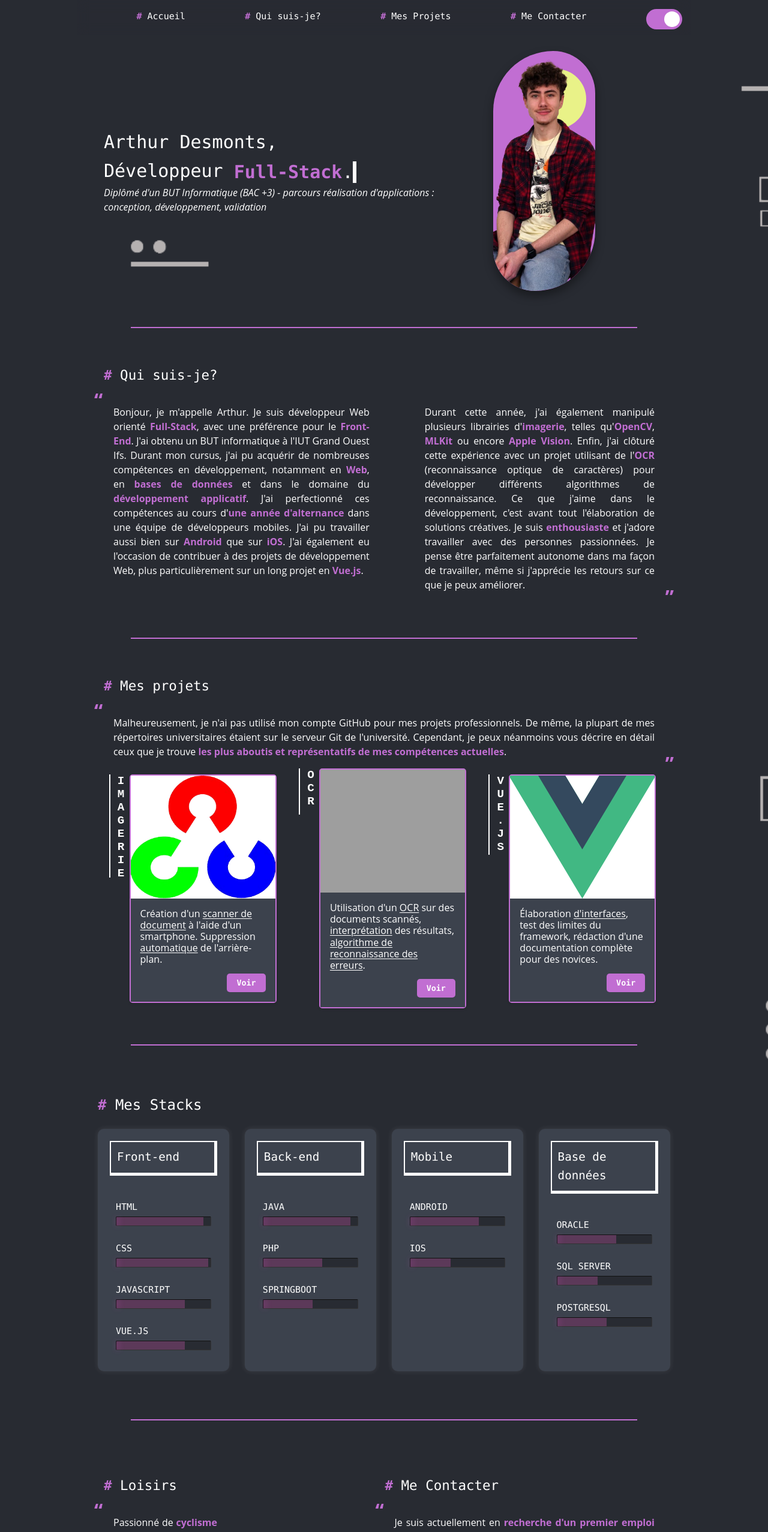
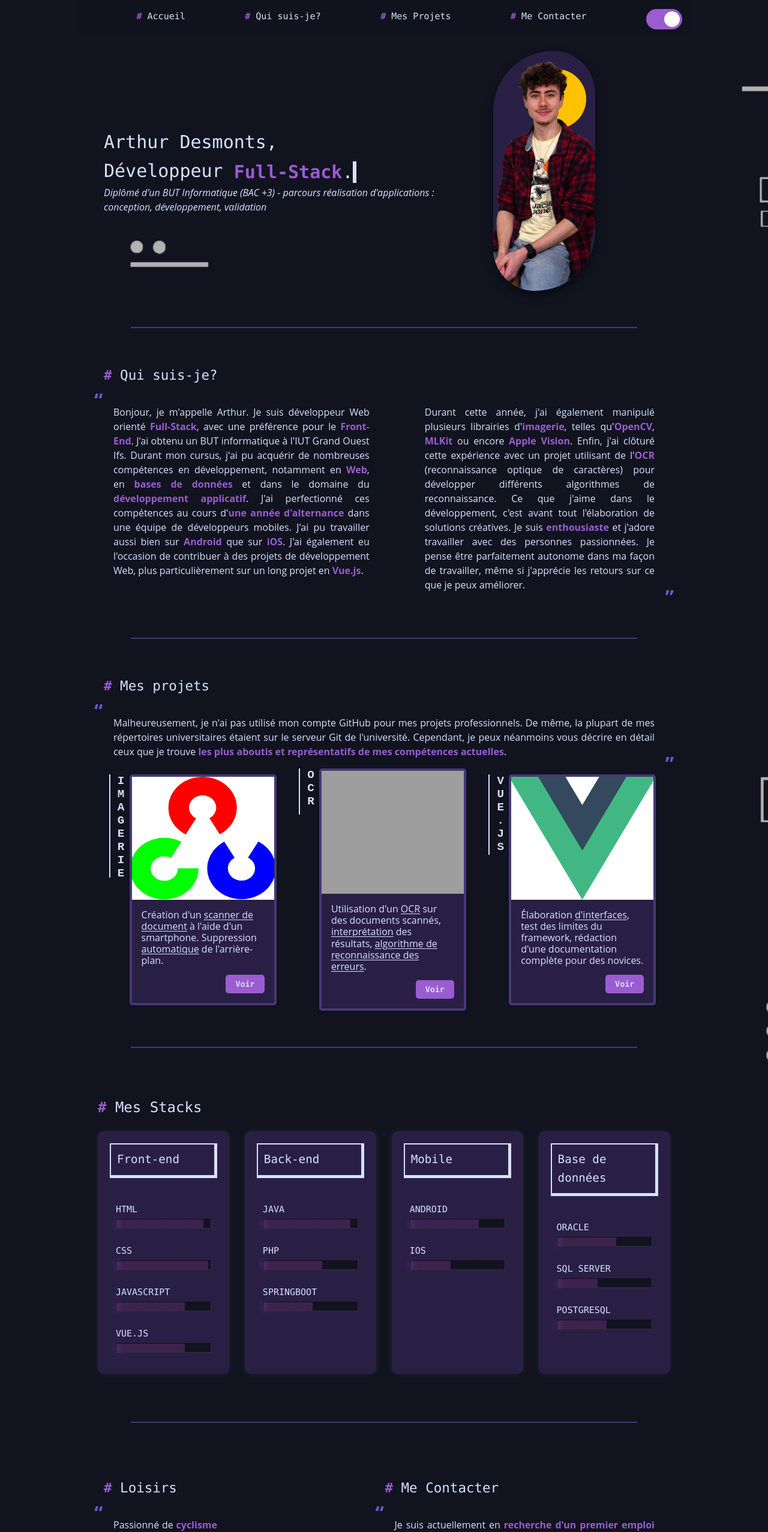
Before and after one commit to ArthurDesmonts/portfolio, a Vue app: page / in a window 1280 px wide. Shown: the top 2554 px of the page at 60% size. Built offline with nearby package versions, Linux system fonts and the light colour scheme.

Commit message:
change colors for darkmode

```diff
--- a/src/App.vue
+++ b/src/App.vue
@@ -216,7 +216,7 @@ onMounted(() => {
 .justify-content::after {
   content: '“';
   font-size: 2em;
-  color: #c16ed2;
+  color: var(--tile-color);
   position: absolute;
   font-weight: bold;
 }
@@ -260,7 +260,7 @@ onMounted(() => {
 
 .separateur {
   margin: 4em 5em;
-  border: 1px solid #c16ed2;
+  border: 1px solid var(--border-color);
 }
 
 .description-split {
@@ -280,7 +280,7 @@ onMounted(() => {
 }
 
 button {
-  background-color: #c16ed2;
+  background-color: var(--button-color);
   color: white;
   border: none;
   border-radius: 5px;
@@ -292,7 +292,7 @@ button {
 }
 
 button:hover {
-  background-color: #a44c9e;
+  background-color: var(--button-color-hover);
 }
 
 .mail-succes-listener {
@@ -310,7 +310,7 @@ button:hover {
 .event-content {
   margin-left: 1em;
   font-weight: bold;
-  color: #c16ed2;
+  color: var(--button-color);
 }
 
 .double-container {
--- a/src/assets/main.css
+++ b/src/assets/main.css
@@ -4,6 +4,7 @@
   --background-color: #e6dbd8;
   --text-color: #000000;
   --text-color-rgb: 0, 0, 0;
+  --border-color: red;
 }
 
 body {
@@ -37,7 +38,7 @@ button {
 }
 
 .icon {
-  color: #c16ed2;
+  color: color(display-p3 0.57 0.373 0.791);
   font-weight: bold;
 }
 
@@ -46,9 +47,15 @@ h1, h2, h3, h4, h5, h6 {
 }
 
 body.dark-theme {
-  --background-color: #282b32;
-  --text-color: #ffffff;
-  --text-color-rgb: 255, 255, 255;
+  --background-color: color(display-p3 0.068 0.074 0.118);
+  --background-color-rgb: 17, 19, 30;
+  --text-color: color(display-p3 0.848 0.881 0.99);
+  --text-color-rgb: 214, 225, 255;
+  --button-color: color(display-p3 0.57 0.373 0.791);
+  --button-color-hover: color(display-p3 0.224 0.137 0.297);
+  --interactive-component-color: color(display-p3 0.154 0.123 0.256);
+  --border-color: color(display-p3 0.269 0.223 0.449);
+  --tile-color: color(display-p3 0.417 0.341 0.784);
 }
 
 .bodyElements {
--- a/src/components/Card.vue
+++ b/src/components/Card.vue
@@ -106,7 +106,7 @@ const closeCard = () => {
 .card {
   position: relative;
   width: 245px;
-  border: 2px solid #c16ed2;
+  border: 4px solid var(--border-color);
   border-radius: 5px;
   box-shadow: 0 2px 4px rgba(0, 0, 0, 0.1);
   background-size: cover;
@@ -151,8 +151,8 @@ const closeCard = () => {
 }
 
 .dark-background {
-  background-color: #3c424d;
-  color: white;
+  background-color: var(--interactive-component-color);
+  color: var(--text-color);
   transition: background-color 0.2s;
 }
 
@@ -164,6 +164,7 @@ const closeCard = () => {
 
 .card:hover {
   box-shadow: 0 0 20px 4px rgba(var(--text-color-rgb), 0.5);
+  transition: 0.4s ease-in-out;
 }
 
 .card.expanded:hover {
@@ -175,8 +176,8 @@ const closeCard = () => {
 }
 
 .innerParagraphButton {
-  background-color: #c16ed2;
-  color: white;
+  background-color:  var(--button-color);
+  color: var(--text-color);
   border: none;
   border-radius: 5px;
   padding: 0.5rem 1rem;
@@ -269,7 +270,7 @@ const closeCard = () => {
 }
 
 .closure-button:hover {
-  background-color: #c16ed2;
+  background-color: var(--button-color-hover);
   transform: scale(1.1);
   box-shadow: #181818 0px 0px 10px;
 }
--- a/src/components/CustomAlert.vue
+++ b/src/components/CustomAlert.vue
@@ -18,7 +18,7 @@ const props = defineProps({
 <style scoped>
 .custom-alert {
   border-radius: 5px;
-  color: white;
+  color: var(--text-color);
   width: 100%;
   min-height: 50px;
   height: auto;
--- a/src/components/MailSender.vue
+++ b/src/components/MailSender.vue
@@ -98,7 +98,7 @@ const sendMail = () => {
 }
 
 .mail-box-component {
-  background-color: #3c424d;
+  background-color: var(--interactive-component-color);
   border-radius: 10px;
   margin-top: 1em;
 }
@@ -210,5 +210,6 @@ button {
 .send-button:hover {
   transition: 0.3s;
   transform: scale(1.1);
+  background-color: var(--button-color-hover);
 }
 </style>
--- a/src/components/NavBar.vue
+++ b/src/components/NavBar.vue
@@ -43,9 +43,6 @@ window.onscroll = function() {
 </template>
 <style scoped>
 /* CSS */
-.icon {
-  color: #c16ed2;
-}
 
 ul {
   display: flex;
@@ -83,13 +80,13 @@ p{
     text-underline-offset: 0;
   }
   to {
-    text-decoration-color: #c16ed2;
+    text-decoration-color: color(display-p3 0.57 0.373 0.791);
     text-underline-offset: 5px;
   }
 }
 
 .hover-allowed:hover {
-  color: #c16ed2;
+  color: color(display-p3 0.57 0.373 0.791);
   text-decoration: underline;
   animation: underlineAnimation 0.3s forwards;
 }
@@ -99,11 +96,11 @@ p{
 }
 
 .menu.light-theme {
-  background-color: rgb(230, 219, 216, 0.8);
+  background-color: rgb(var(--background-color-rgb), 0.8);
 }
 
 .menu.dark-theme {
-  background-color: rgb(40, 43, 50, 0.8);
+  background-color: rgb(var(--background-color-rgb), 0.8);
 }
 
 @media (max-width: 1450px) {
--- a/src/components/ProfilPicComponent.vue
+++ b/src/components/ProfilPicComponent.vue
@@ -17,7 +17,7 @@ function redirectToLinkedIn() {
   width: 420px;
   height: 420px;
   border-radius: 300px 210px 0 0;
-  background-color: #c16ed2;
+  background-color: var(--interactive-component-color);
   display: flex;
   justify-content: center;
   align-items: center;
@@ -45,7 +45,7 @@ function redirectToLinkedIn() {
 .inner-circle {
   width: 100px;
   height: 100px;
-  background-color: #e9f288;
+  background-color: color(display-p3 1 0.77 0.26);
   border-radius: 50%;
   position: absolute;
   top: 30px;
--- a/src/components/StackComponent.vue
+++ b/src/components/StackComponent.vue
@@ -84,9 +84,9 @@ onMounted(() => {
 .stair-box {
   width: 23%;
   padding: 20px;
-  background-color: #3c424d;
+  background-color: var(--interactive-component-color);
   border-radius: 10px;
-  box-shadow: 0 0 10px rgba(255, 255, 255, 0.1);
+  box-shadow: 0 0 10px rgba(var(--text-color-rgb), 0.1);
 }
 
 .stair-box:hover {
@@ -127,7 +127,7 @@ onMounted(() => {
 .stair-box ul li:before {
   content: "";
   position: absolute;
-  background: #1c1c1c;
+  background: var(--interactive-component-color);
   height: 16px;
   width: 100%;
   left: 0;
@@ -135,7 +135,7 @@ onMounted(() => {
   border-radius: 2px;
   border: 1px solid;
   border-color: #111 #323232 #323232 #111;
-  --track: #5c3959;
+  --track: var(--button-color-hover);
   background: linear-gradient(
       90deg,
       var(--track) calc(calc(var(--per) * 1%) + 4px),
@@ -147,9 +147,9 @@ onMounted(() => {
   content: "";
   height: 11px;
   margin: 0 0 2px 0;
-  background: #c16ed2;
+  background: var(--button-color);
   position: absolute;
-  box-shadow: 0 0 10px 1px #a44c9e;
+  box-shadow: 0 0 10px 1px var(--button-color);
   left: 3px;
   width: 0;
   bottom: 0;
--- a/src/components/toggleButton.vue
+++ b/src/components/toggleButton.vue
@@ -38,7 +38,7 @@ const toggleTheme = () => {
 }
 
 .toggle-container-checked {
-  background-color: #c16ed2;
+  background-color: color(display-p3 0.57 0.373 0.791);
 }
 
 .toggle-button {
--- a/src/utils/DivBackgroundThemeObserver.js
+++ b/src/utils/DivBackgroundThemeObserver.js
@@ -1,7 +1,7 @@
 function ThemeBackGroundObserver(div) {
     const observer = new MutationObserver(() => {
         document.querySelectorAll(div).forEach(box => {
-            box.style.backgroundColor = document.body.classList.contains('dark-theme') ? '#3c424d' : '#a8b2bd';
+            box.style.backgroundColor = document.body.classList.contains('dark-theme') ? 'var(--interactive-component-color)' : '#a8b2bd';
         });
     });
 
--- a/src/utils/mailUtils.js
+++ b/src/utils/mailUtils.js
@@ -7,8 +7,8 @@ export const buttonSendStateListener = () => {
     if (sendButton) {
         if (mailCheck.value && checkConditions()) {
             sendButton.disabled = false;
-            sendButton.style.backgroundColor = '#c16ed2';
-            sendButton.style.color = '#3c424d';
+            sendButton.style.backgroundColor = 'var(--button-color)';
+            sendButton.style.color = 'var(--text-color)';
         } else {
             sendButton.disabled = true;
             sendButton.style.backgroundColor = 'gray';
```
